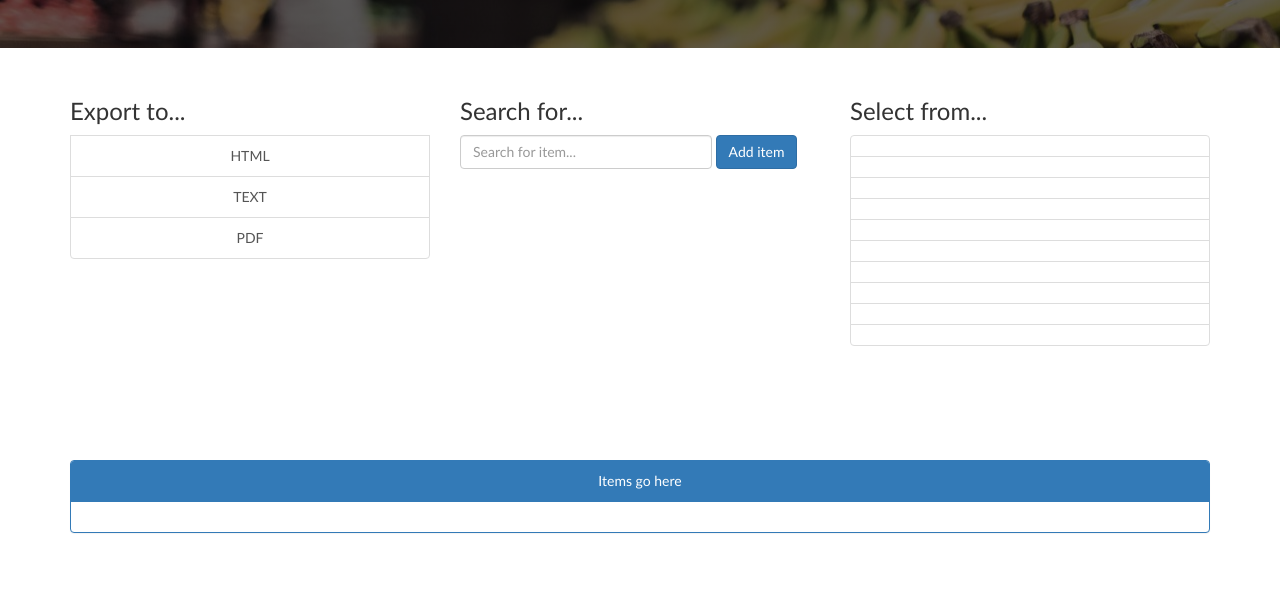
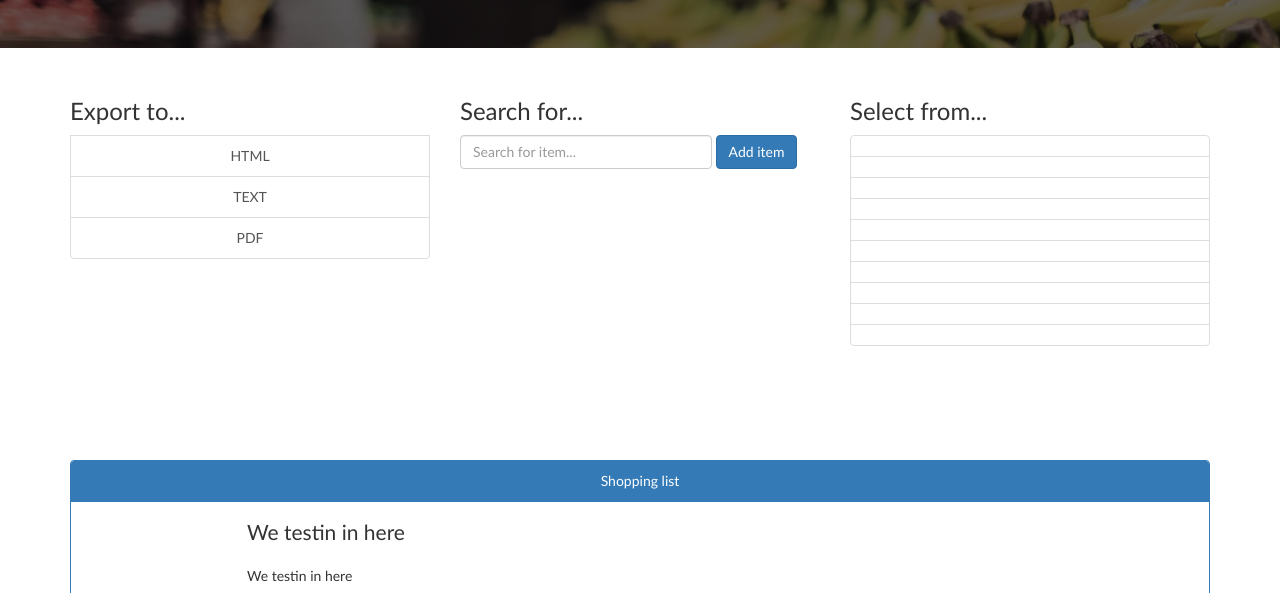
Before and after one commit to doxtu/shopping-assist, a website: page public/index.html in a window 1280 px wide. Shown: the part 192-785 px from the top of the page. Drawn offline with Linux system fonts and the light colour scheme.

Commit message:
final commit

```diff
--- a/public/css/main.css
+++ b/public/css/main.css
@@ -36,6 +36,11 @@ body{
 	margin-bottom:25px;
 }
 
+#itemList{
+	width:8.5in;
+	height:11in
+}
+
 @media screen and (max-width:768px){
 	.list-group{
 		width:100%;
--- a/public/index.html
+++ b/public/index.html
@@ -45,13 +45,16 @@
 						</ul>
 					</div>
 				</div>
-
 			</div>
 
-
 			<div class="center-block panel panel-primary">
-				<div class="panel-heading text-center">Items go here</div>
-				<div class="panel-body" id="itemList">
+				<div class="panel-heading text-center">Shopping list</div>
+				<div class="panel-body center-block" id="itemList">
+					<div id="shoppingCart">
+						<p class="lead">We testin in here</p>
+						<p class="">We testin in here</p>
+						<p class="lead">We testin in here</p>
+					</div>
 				</div>
 			</div>
 		</div>
--- a/public/js/main.js
+++ b/public/js/main.js
@@ -37,7 +37,7 @@ $(document).ready(function exe(){
   });
 
   /*
-    Item selected event functions
+    Item selected event function
   */
   function selectItem(e){
     let name = this.children[1].innerHTML,
@@ -51,6 +51,16 @@ $(document).ready(function exe(){
       name:name,
       price:price
     };
+
+    buildList();
+  }
+
+  //Builds the shopping list
+  function buildList(){
+    //create list that fits in body
+    let listWidth = document.querySelector("#shoppingCart").offsetWidth;
+    let listHeight = document.querySelector("#shoppingCart").offsetHeight;
+    console.log(listWidth,listHeight);
   }
 
 });
```
